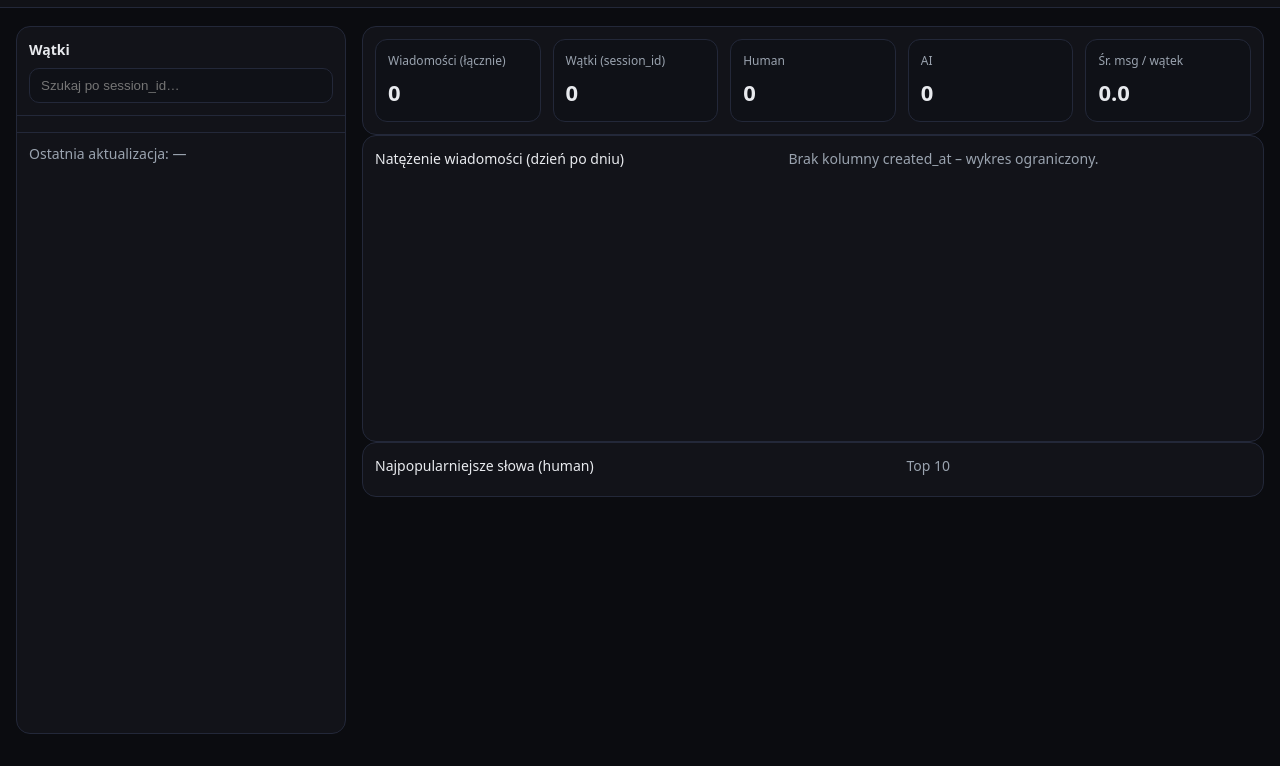
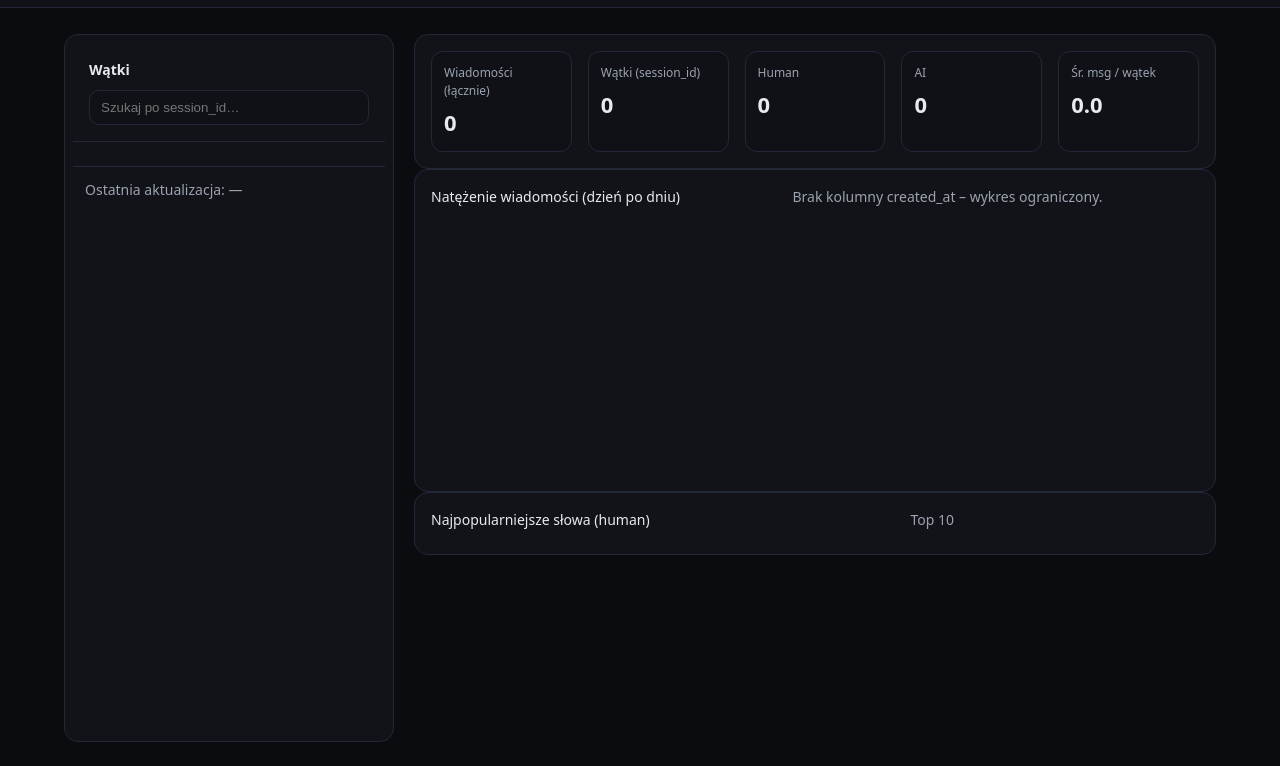
Before and after one commit to mateuszwnuk/chat_history_kolton, a plain HTML site: page index.html in a window 1280 px wide. Both pictures are taken after a click on the button "Statystyki". Shown: the part 50-816 px from the top of the page. Drawn offline with nearby package versions, Linux system fonts and the light colour scheme; no server answers.

Commit message:
paddings

```diff
--- a/style.css
+++ b/style.css
@@ -48,22 +48,23 @@ body{
 
 /* LAYOUT */
 .layout{
-  display:grid; grid-template-columns: 330px 1fr; gap:16px;
-  padding:16px; min-height:calc(100vh - var(--navbar-h));
+  display:grid; grid-template-columns: 330px 1fr; gap:20px;
+  padding:24px; min-height:calc(100vh - var(--navbar-h));
+  max-width:1200px; margin:0 auto; /* center content and avoid hard edges on wide screens */
 }
 
 /* Sidebar (sticky) */
 .sidebar{ position:sticky; top: calc(var(--navbar-h) + 16px); align-self:start; height: calc(100vh - var(--navbar-h) - 32px) }
-.sidebar-inner{ height:100%; display:flex; flex-direction:column; min-height:0; background:var(--panel); border:1px solid var(--border); border-radius:14px }
-.sidebar-header{ padding:12px; border-bottom:1px solid var(--border); display:grid; gap:8px }
+.sidebar-inner{ height:100%; display:flex; flex-direction:column; min-height:0; background:var(--panel); border:1px solid var(--border); border-radius:14px; padding:8px }
+.sidebar-header{ padding:16px; border-bottom:1px solid var(--border); display:grid; gap:10px }
 .sidebar-header .title{ font-weight:800 }
-.sidebar-footer{ padding:10px 12px; border-top:1px solid var(--border) }
+.sidebar-footer{ padding:12px; border-top:1px solid var(--border) }
 
 /* Lista wątków – zwarta */
-.session-list{ display:flex; flex-direction:column; gap:8px; overflow:auto; padding:8px; min-height:0 }
+.session-list{ display:flex; flex-direction:column; gap:12px; overflow:auto; padding:12px; min-height:0 }
 .session-item{
-  display:flex; align-items:center; justify-content:space-between; gap:8px;
-  background:#0f1117; border:1px solid var(--border); border-radius:10px; padding:8px 10px; cursor:pointer;
+  display:flex; align-items:center; justify-content:space-between; gap:10px;
+  background:#0f1117; border:1px solid var(--border); border-radius:12px; padding:10px 14px; cursor:pointer;
   height:auto; min-height:0; line-height:1.25;
 }
 .session-item:hover{ border-color:var(--accent) }
@@ -75,8 +76,8 @@ body{
 
 /* Main */
 .main{ display:flex; flex-direction:column; gap:12px; min-width:0 }
-.card{ background:var(--panel); border:1px solid var(--border); border-radius:14px; padding:12px }
-.row{ display:flex; gap:12px; flex-wrap:wrap; align-items:center }
+.card{ background:var(--panel); border:1px solid var(--border); border-radius:14px; padding:16px }
+.row{ display:flex; gap:16px; flex-wrap:wrap; align-items:center }
 .row>*{ flex:1 1 auto }
 input,button,select{ background:#0f1117; color:var(--text); border:1px solid var(--border); border-radius:10px; padding:9px 11px; outline:none }
 button{ cursor:pointer; transition:transform .05s ease, border-color .2s ease }
@@ -89,7 +90,7 @@ button[disabled]{ opacity:.6; cursor:not-allowed }
 
 /* Rozmowa */
 .conversation{ min-height:280px }
-.conv-header{ display:flex; align-items:center; justify-content:space-between; gap:12px; padding-bottom:8px; border-bottom:1px solid var(--border) }
+.conv-header{ display:flex; align-items:center; justify-content:space-between; gap:12px; padding-bottom:12px; border-bottom:1px solid var(--border) }
 .conv-title{ display:flex; align-items:center; gap:8px }
 .flag{ display:inline-flex; align-items:center; gap:6px; color:var(--danger); font-weight:800 }
 .flag.hidden{ display:none }
@@ -104,18 +105,18 @@ button[disabled]{ opacity:.6; cursor:not-allowed }
 pre.content{ margin:0; white-space:pre-wrap; word-break:break-word; font-family:ui-monospace,monospace; background:#0e1422; border:1px solid var(--border); border-radius:10px; padding:10px 12px }
 
 /* KPI / Statystyki */
-.kpis{ display:grid; grid-template-columns:repeat(5,minmax(140px,1fr)); gap:12px }
+.kpis{ display:grid; grid-template-columns:repeat(5,minmax(140px,1fr)); gap:16px }
 .kpi{ background:#0f1117; border:1px solid var(--border); border-radius:12px; padding:12px }
 .kpi-label{ color:var(--muted); font-size:12px }
 .kpi-value{ font-size:22px; font-weight:800; margin-top:6px }
 
 /* Wykres – stały kontener */
-.chart-wrap{ position:relative; width:100%; height:260px }
+.chart-wrap{ position:relative; width:100%; height:260px; margin-top:8px }
 .chart-wrap canvas{ display:block; width:100% !important; height:100% !important }
 
 /* Top keywords list */
 .keywords-list{ display:flex; flex-direction:column; gap:8px; margin-top:8px }
-.keyword-item{ display:flex; justify-content:space-between; align-items:center; background:#0f1117; border:1px solid var(--border); padding:8px 10px; border-radius:10px }
+.keyword-item{ display:flex; justify-content:space-between; align-items:center; background:#0f1117; border:1px solid var(--border); padding:10px 14px; border-radius:12px }
 .keyword-item .kw{ font-weight:700; font-family:ui-monospace,monospace }
 .keyword-item .kw-count{ color:var(--muted); font-weight:800 }
 
```
